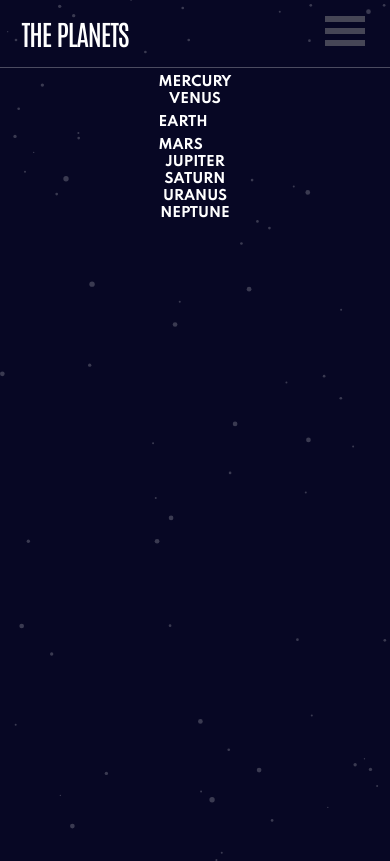
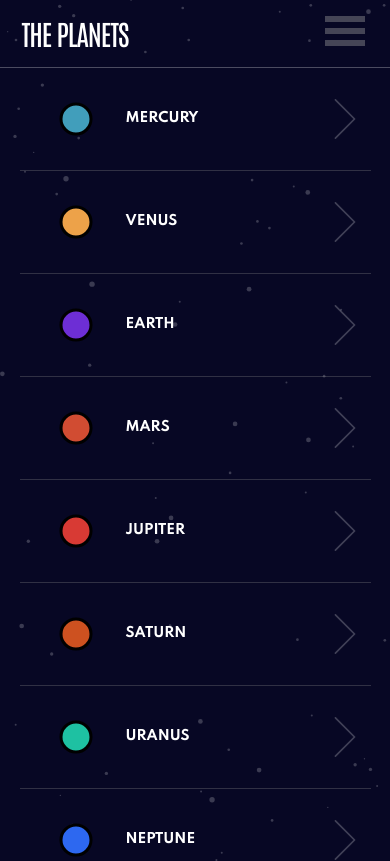
Before and after one commit to demianbara/Planets-fact-site, a React (Create React App) app: page / in a window 390 px wide. Both pictures are taken after a click on the button 344 px from the left and 33 px from the top of the page. Built offline with nearby package versions, Linux system fonts and the light colour scheme.

Commit message:
responsive mobile design finished

```diff
--- a/src/components/App.jsx
+++ b/src/components/App.jsx
@@ -14,6 +14,13 @@ export default function App() {
         setPlanet(e.target.innerText.toLowerCase());
         setImgType("planet");
         setOption("overview");
+    };
+
+    const handleClickMobile = (e) => {
+        setPlanet(e.target.innerText.toLowerCase());
+        setImgType("planet");
+        setOption("overview");
+        handleMenuState()
     };
 
     const handleMenuState = () => {
@@ -42,7 +49,7 @@ export default function App() {
                     setOption={setOption}
                 />
             ) : (
-                <Content.MenuMobileOn handleClick={handleClick} />
+                <Content.MenuMobileOn handleClick={handleClickMobile} />
             )}
         </div>
     );
--- a/src/components/Content.jsx
+++ b/src/components/Content.jsx
@@ -2,8 +2,16 @@ import * as React from "react";
 import PlanetDescription from "./PlanetDescription";
 import PlanetFeatures from "./PlanetFeatures";
 import PlanetSvg from "./PlanetSvg";
+import planetColor from "../utils/planetColor";
+import { ReactComponent as ReactArrowRigth } from "../assets/right-arrow-svgrepo-com.svg";
 
-export const Main = ({ planetData, imgType, setImgType, option, setOption }) => {
+export const Main = ({
+    planetData,
+    imgType,
+    setImgType,
+    option,
+    setOption,
+}) => {
     return (
         <main>
             <div className="main-content-row1">
@@ -25,42 +33,140 @@ export const MenuMobileOn = ({ handleClick }) => {
     return (
         <main>
             <div className="content-mobile">
-                <div>
-                    <button onClick={handleClick} className="btn-mercury">
-                        MERCURY
-                    </button>
-                </div>
-                <div></div>
+                <button onClick={handleClick} className="btn-mercury">
+                    <div>
+                        <svg height="100" width="100">
+                            <circle
+                                cx="50"
+                                cy="50"
+                                r="15"
+                                stroke="black"
+                                stroke-width="3"
+                                fill={planetColor("mercury")}
+                            />
+                        </svg>
+                        <p>MERCURY</p>
+                    </div>
+                    <ReactArrowRigth />
+                </button>
+
                 <button onClick={handleClick} className="btn-venus">
-                    VENUS
+                    <div>
+                        <svg height="100" width="100">
+                            <circle
+                                cx="50"
+                                cy="50"
+                                r="15"
+                                stroke="black"
+                                stroke-width="3"
+                                fill={planetColor("venus")}
+                            />
+                        </svg>
+                    <p>VENUS</p>
+                    </div>
+                    <ReactArrowRigth />
                 </button>
-                <div>
 
                 <button onClick={handleClick} className="btn-earth">
-                    EARTH
+                    <div>
+                        <svg height="100" width="100">
+                            <circle
+                                cx="50"
+                                cy="50"
+                                r="15"
+                                stroke="black"
+                                stroke-width="3"
+                                fill={planetColor("earth")}
+                            />
+                        </svg>
+                        <p>EARTH</p>
+                    </div>
+                    <ReactArrowRigth />
                 </button>
-                </div>
-                <div>
+
                 <button onClick={handleClick} className="btn-mars">
-                    MARS
+                    <div>
+                        <svg height="100" width="100">
+                            <circle
+                                cx="50"
+                                cy="50"
+                                r="15"
+                                stroke="black"
+                                stroke-width="3"
+                                fill={planetColor("mars")}
+                            />
+                        </svg>
+                        <p>MARS</p>
+                    </div>
+                    <ReactArrowRigth />
                 </button>
-                </div>
 
-                <div></div>
                 <button onClick={handleClick} className="btn-jupiter">
-                    JUPITER
+                    <div>
+                        <svg height="100" width="100">
+                            <circle
+                                cx="50"
+                                cy="50"
+                                r="15"
+                                stroke="black"
+                                stroke-width="3"
+                                fill={planetColor("jupiter")}
+                            />
+                        </svg>
+                        <p>JUPITER</p>
+                    </div>
+                    <ReactArrowRigth />
                 </button>
-                <div></div>
+
                 <button onClick={handleClick} className="btn-saturn">
-                    SATURN
+                    <div>
+                        <svg height="100" width="100">
+                            <circle
+                                cx="50"
+                                cy="50"
+                                r="15"
+                                stroke="black"
+                                stroke-width="3"
+                                fill={planetColor("saturn")}
+                            />
+                        </svg>
+                        <p>SATURN</p>
+                    </div>
+                    <ReactArrowRigth />
                 </button>
-                <div></div>
+
                 <button onClick={handleClick} className="btn-uranus">
-                    URANUS
+                    <div>
+                        <svg height="100" width="100">
+                            <circle
+                                cx="50"
+                                cy="50"
+                                r="15"
+                                stroke="black"
+                                stroke-width="3"
+                                fill={planetColor("uranus")}
+                            />
+                        </svg>
+                        <p>URANUS</p>
+                    </div>
+                    <ReactArrowRigth />
                 </button>
-                <div></div>
+
                 <button onClick={handleClick} className="btn-neptune">
-                    NEPTUNE
+                    <div>
+                        <svg height="100" width="100">
+                            <circle
+                                cx="50"
+                                cy="50"
+                                r="15"
+                                stroke="black"
+                                stroke-width="3"
+                                fill={planetColor("neptune")}
+                            />
+                        </svg>
+                        <p>NEPTUNE</p>
+                    </div>
+                    <ReactArrowRigth />
                 </button>
             </div>
         </main>
--- a/src/index.css
+++ b/src/index.css
@@ -393,18 +393,35 @@ main {
         outline: none;
     }
 
+    .buttons-planet-unique {
+        padding-left: 5vw;
+    }
+
     .content-mobile {
+        width: 100%;
         display: flex;
         flex-direction: column;
         height: 94vh;
     }
 
     .content-mobile button {
+        display: flex;
+        justify-content: space-between;
+        align-items: center;
+        width: 90%;
+        margin: auto;
         background-color: transparent;
         color: #ffffff;
-       font-family: 'spartan', sans-serif;
+        font-family: "spartan", sans-serif;
         font-weight: 700;
         border: none;
         outline: none;
+        border-bottom: 1px solid #97979749;
+    }
+
+    .content-mobile div {
+        display: flex;
+        justify-content: start;
+        align-items: center;
     }
 }
```
Also changed, not shown: src/assets/right-arrow-svgrepo-com.svg (added). Lines whose indentation alone changed are shown as unchanged.
